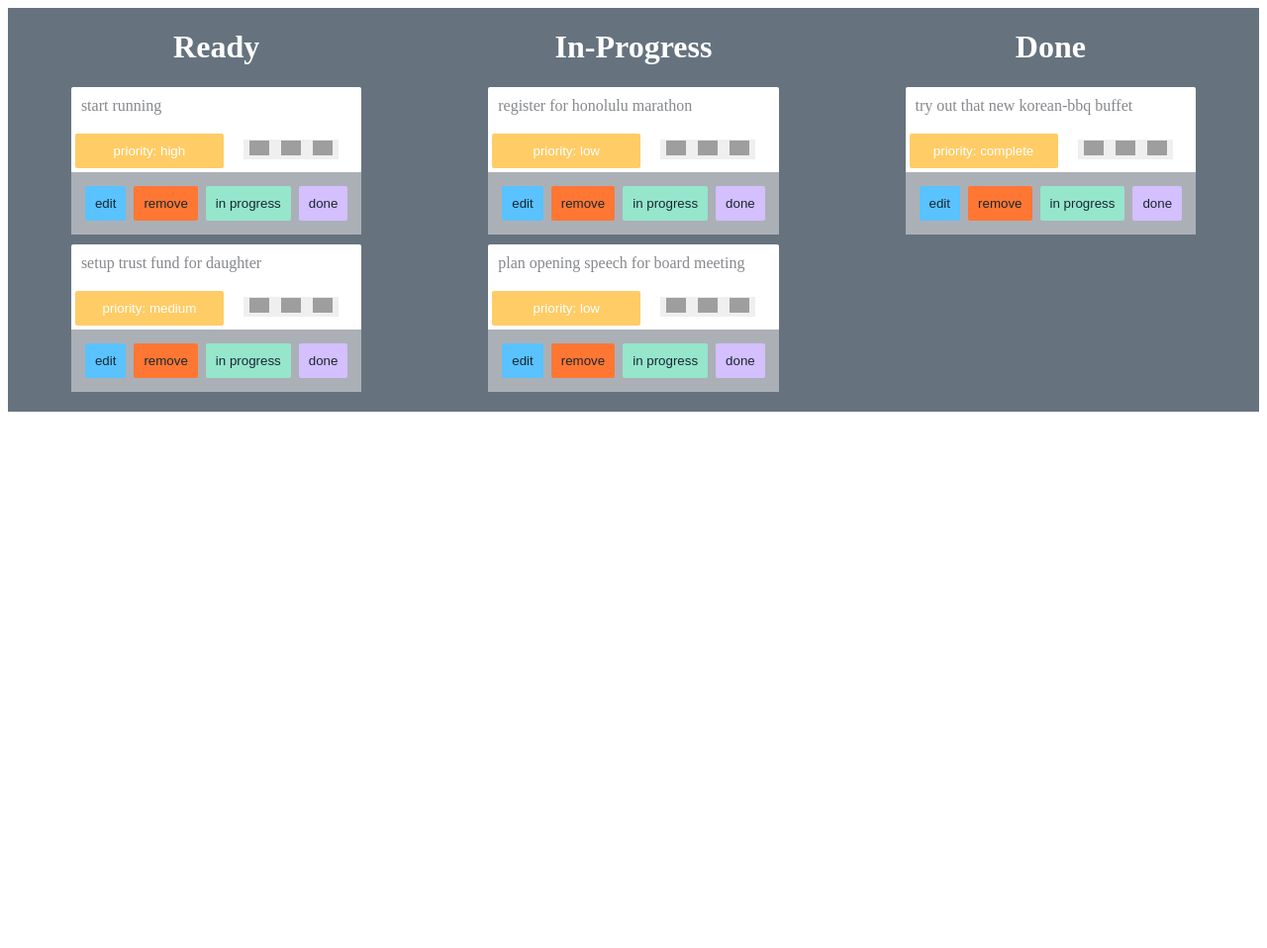
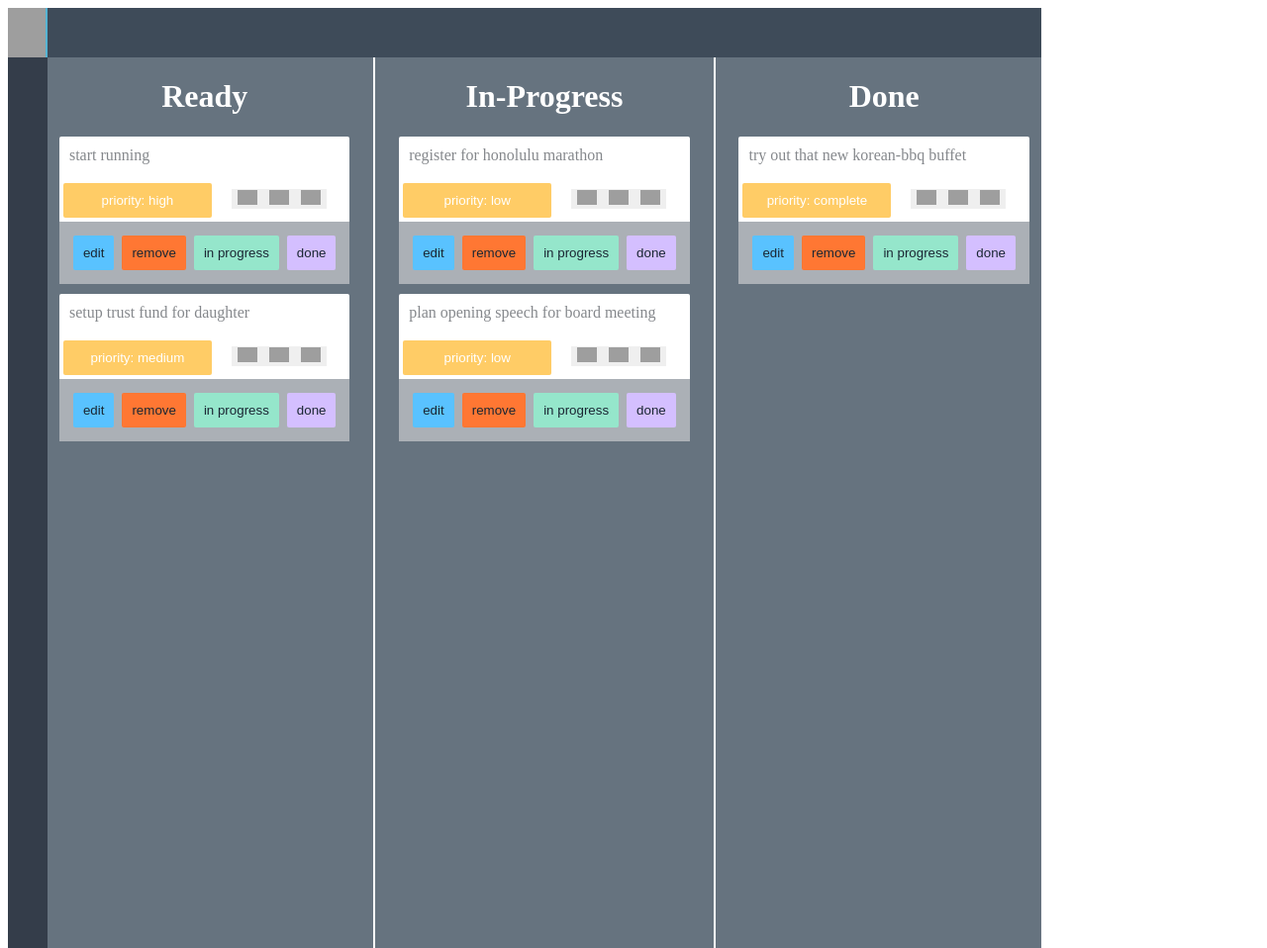
Before and after one commit to ba5eem/kanban-2, a React app: page / in a window 1280 px wide. Shown: the top 958 px of the page at 99% size. Before the commit the page ends 800 px from the top, so only its background shows below. Built offline with nearby package versions, Linux system fonts and the light colour scheme; grey boxes are pictures that could not be loaded.

Commit message:
added temp logo, and side top bars

```diff
--- a/src/containers/App/Card.js
+++ b/src/containers/App/Card.js
@@ -24,7 +24,7 @@ class Card extends Component {
   save(){
     let val = this.refs.newText.value;
     let stat = this.refs.newText.id;
-    this.props.update(val,this.props.index,stat)
+    this.props.updateStatus(val,this.props.index,stat)
     this.setState({editing: !this.state.editing})
   }
 
--- /dev/null
+++ b/src/containers/App/SideMenu.js
@@ -0,0 +1,9 @@
+import React, { Component } from 'react';
+
+export default class SideMenu extends Component {
+  render() {
+    return (
+      <div className="side-menu"></div>
+    );
+  }
+}
--- /dev/null
+++ b/src/containers/App/TopMenu.js
@@ -0,0 +1,16 @@
+import React, { Component } from 'react';
+
+export default class TopMenu extends Component {
+  render() {
+    return (
+      <div className="top-menu">
+        <div className="logo-left">
+          <img src="http://bit.ly/2jD7klL" alt=""/>
+        </div>
+
+
+
+      </div>
+    );
+  }
+}
--- a/src/containers/App/helpers.js
+++ b/src/containers/App/helpers.js
@@ -11,6 +11,10 @@ export function remove(arr,i){
   return res;
 }
 
+export function undo(arr,i){
+  return arr[i];
+}
+
 export function update(arr,i,newText){
   let res = arr;
   res[i].title = newText;
--- a/src/containers/App/index.js
+++ b/src/containers/App/index.js
@@ -2,7 +2,9 @@ import React, { Component } from 'react';
 import { connect } from 'react-redux';
 import Card from './Card';
 import {data} from './data';
-import {filter,remove,update,add} from './helpers';
+import {filter,remove,update,add,undo} from './helpers';
+import TopMenu from './TopMenu';
+import SideMenu from './SideMenu';
 
 class App extends Component {
   constructor(props) {
@@ -22,16 +24,17 @@ class App extends Component {
   }
 
   removeCard(i,status){
+    this.setState({undo: undo(this.state[status],i)})
     this.setState({[status]: remove(this.state[status],i)})
   }
 
-  updateCard(newText,i,status){
+  updateStatus(newText,i,status){
     this.setState({[status]: update(this.state[status],i,newText)})
   }
 
   eachCard(text,i){
     return(<Card
-              update={this.updateCard.bind(this)}
+              updateStatus={this.updateStatus.bind(this)}
               remove={this.removeCard.bind(this)}
               add={this.addCard.bind(this)}
               key={i}
@@ -43,20 +46,26 @@ class App extends Component {
 
 
   render(){
-    console.log(this.state.undo);
     return(
+      <div className="app-container">
+      <TopMenu />
+      <SideMenu />
         <div className="board-container">
+
           <div className="ready-container">
             <h1 className="ready-header">Ready</h1>
             {this.state.ready.map(this.eachCard)}
           </div>
+          <div className="status-divider"></div>
           <div className="progress-container">
             <h1 className="progress-header">In-Progress</h1>
             {this.state.progress.map(this.eachCard)}
           </div>
+          <div className="status-divider"></div>
           <div className="done-container">
             <h1 className="done-header">Done</h1>
             {this.state.done.map(this.eachCard)}
+          </div>
         </div>
       </div>
 
--- a/src/index.css
+++ b/src/index.css
@@ -2,17 +2,58 @@ body{
   background-color: white;
 }
 
+
+.top-menu{
+  width: 1024px;
+  max-height:30px;
+  height: 30px;
+  background-color: #3e4b59;
+  display: flex-wrap;
+  justify-content: space-around;
+  padding: 10px;
+}
+.logo-left{
+  position: absolute;
+  left:8px;
+  top:8px;
+  background-color: #55b4d4;
+  width: 40px;
+  height: 50px;
+}
+
+.logo-left img{
+  height: 50px;
+  max-width: 38px;
+}
+
+.side-menu{
+  position: absolute;
+  left:20;
+  top:58px;
+  z-index: 1;
+  height: 900px;
+  width: 40px;
+  background-color: #343d4a;
+}
+
 .board-container{
-  width: 100%;
+  width: 1004px;
+  min-height: 900px;
   background-color: #66737f;
   display: flex;
   justify-content: space-around;
   padding-bottom: 20px;
+  margin-left: 40px;
+}
+
+.status-divider{
+  border: 1px solid #ffffff;
 }
 
 .ready-container{
   display: flex-wrap;
   justify-content: space-around;
+  min-width: 100px;
 }
 
 .ready-header, .progress-header, .done-header{
@@ -23,6 +64,7 @@ body{
 .progress-container{
   display: flex-wrap;
   justify-content: space-around;
+  min-width: 200px;
 }
 
 
@@ -30,6 +72,7 @@ body{
 .done-container{
   display: flex-wrap;
   justify-content: space-around;
+  min-width: 200px;
 }
 
 
```
Lines whose indentation alone changed are shown as unchanged.
